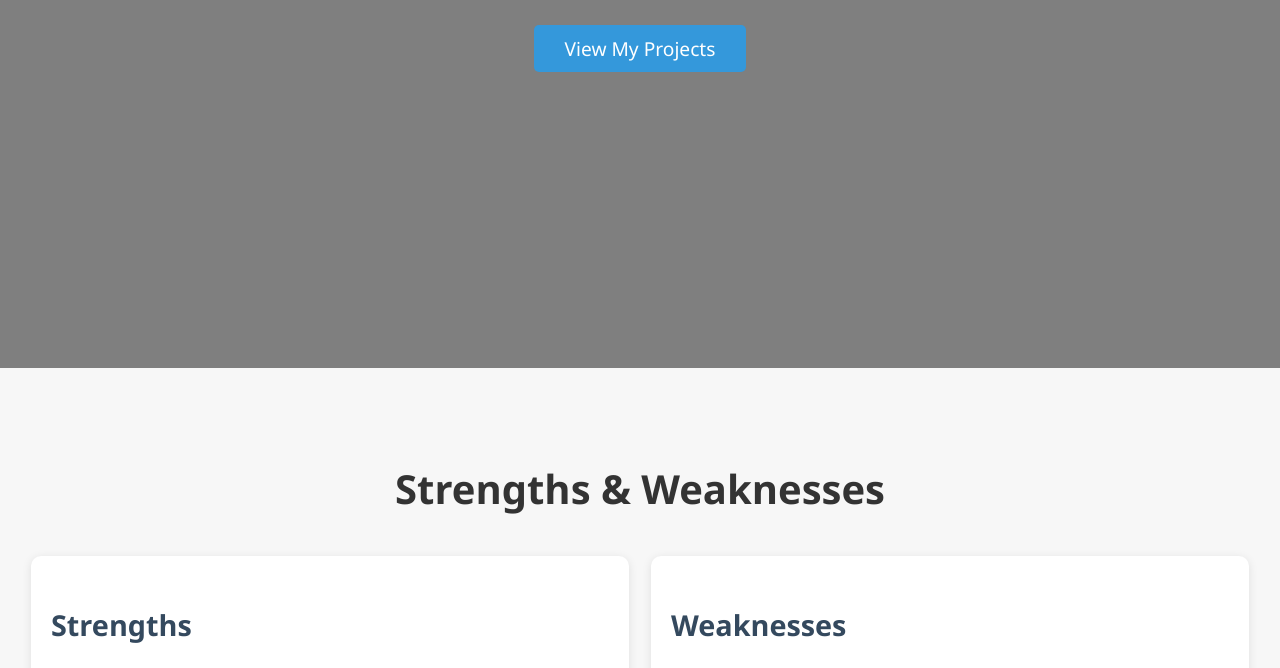
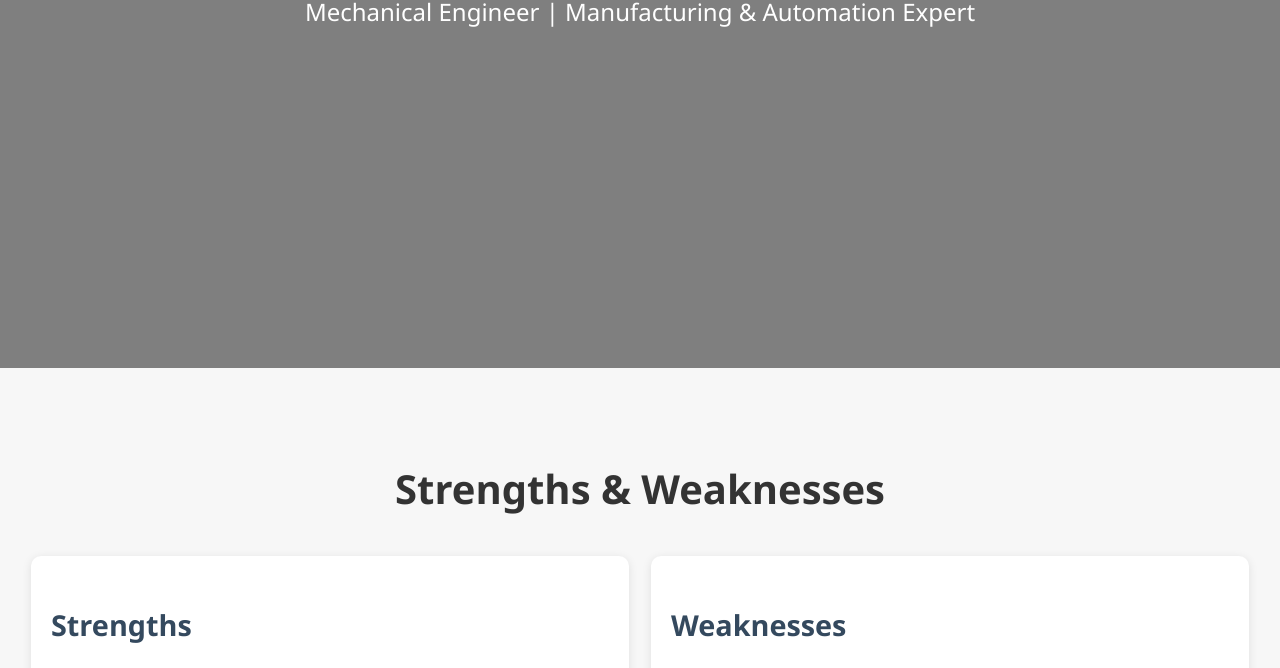
Before and after one commit to Yugshah2711/yugshah.github.io, a plain HTML site: page index.html in a window 1280 px wide. Shown: the part 432-1100 px from the top of the page. Drawn offline with Linux system fonts and the light colour scheme.

Commit message:
Update index.html

```diff
--- a/index.html
+++ b/index.html
@@ -223,7 +223,7 @@
         <div class="hero-content">
             <h1>Yug Shah</h1>
             <p>Mechanical Engineer | Manufacturing & Automation Expert</p>
-            <a href="#projects">View My Projects</a>
+
         </div>
     </div>
 
```
